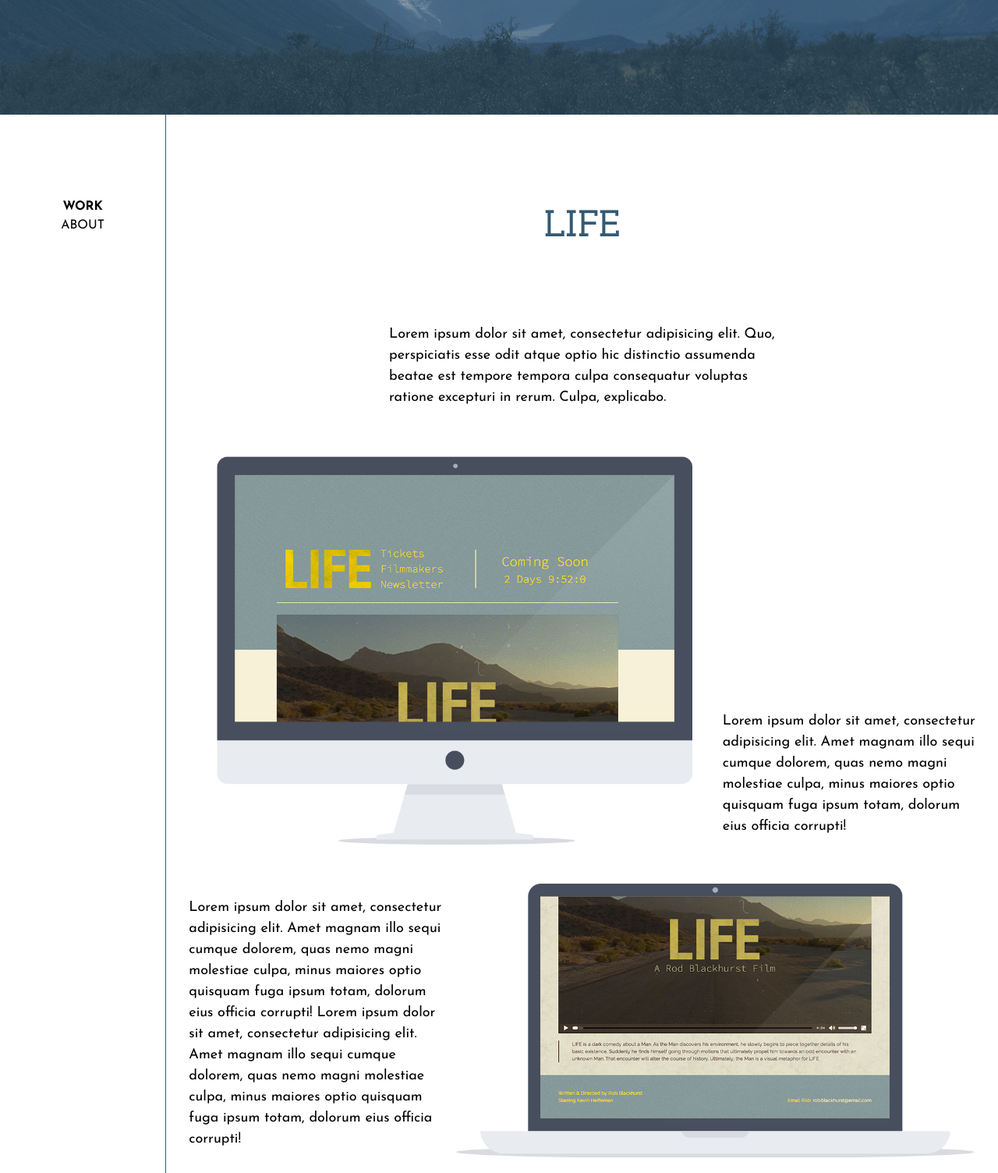
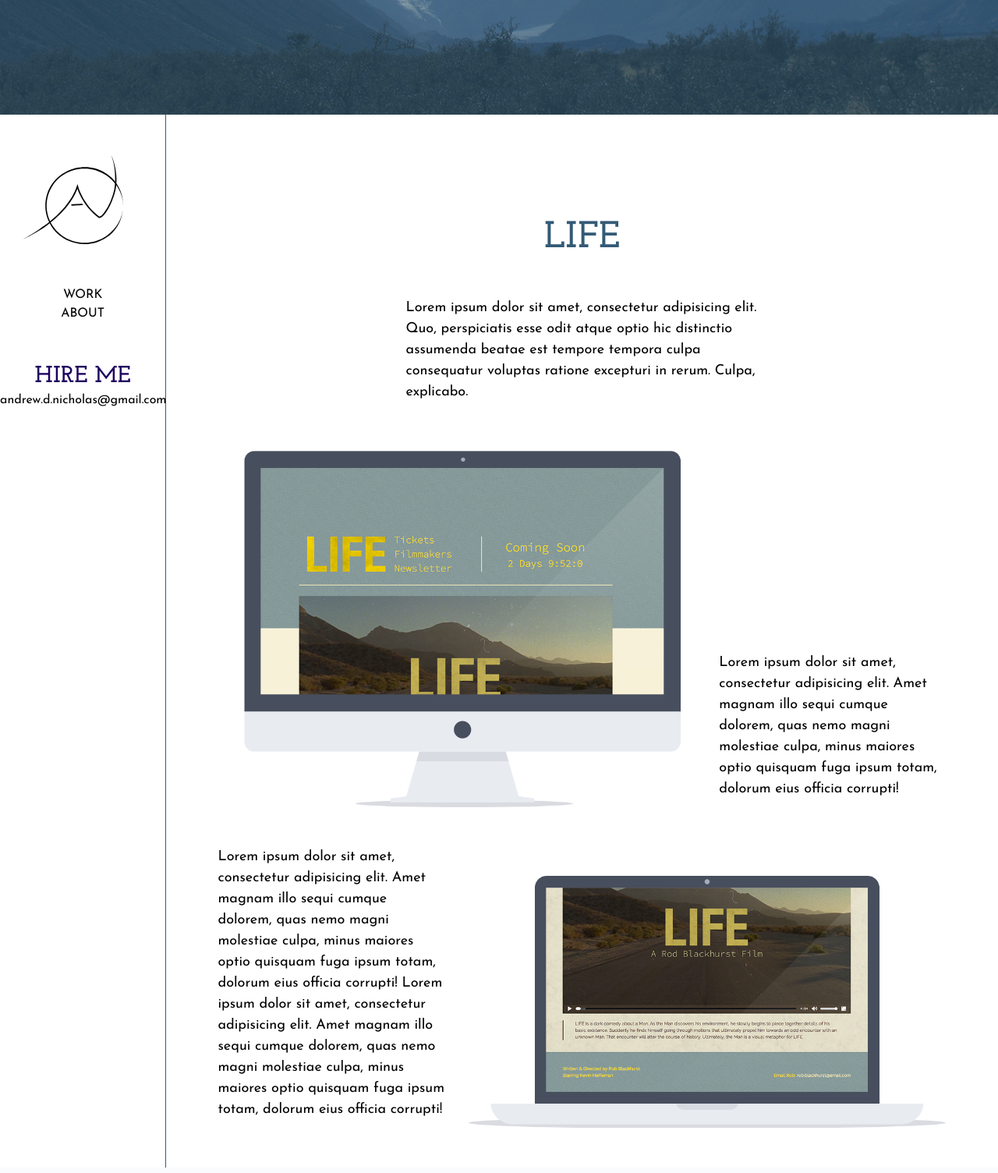
Before and after one commit to andrewnick/ywbc_portfolio_site, a PHP site: page / in a window 1280 px wide. Shown: the part 653-2157 px from the top of the page at 78% size. Run offline with PHP 8.4, Linux system fonts and the light colour scheme.

Commit message:
added logo and email address to side bar. Rearranged side bar

```diff
--- a/assets/scss/_grid.scss
+++ b/assets/scss/_grid.scss
@@ -5,15 +5,12 @@ $grid-background-total-columns: 12;
 $grid-background-gutter-width: 30px;
 //$grid-background-offset: 50px;
 $grid-background-baseline-color: green;
-$grid-background-baseline-height: 1.61em;
+$grid-background-baseline-height: 29px;
 // $show-column-grid-backgrounds: true;
 // $show-baseline-grid-backgrounds: true;
 // $show-grid-backgrounds: true;
 $grid-background-force-fluid: true;
 
-$base-font-size: 18px;
-$base-line-height: 28.98px;
-
 html, body {
 	@include grid-background();
 }
--- a/assets/scss/_work.scss
+++ b/assets/scss/_movie_site.scss
@@ -1,10 +1,10 @@
 .work_container{
-	padding: 20px;
+	padding: 4vw;
 }
 
 .work_title {
-	padding-top: 100px;
-	padding-bottom: 100px;
+	padding-top: 6.5vw;
+	padding-bottom: 4vw;
 }
 
 .work_text {
--- a/assets/scss/_sidebar.scss
+++ b/assets/scss/_sidebar.scss
@@ -4,14 +4,25 @@
 	position: absolute;
 	top: 0;
 	bottom: 0;
-	z-index: -1;
+	//z-index: -1;
+}
+
+.sidebar_logo_container {
+	margin-top: 4vw;
+	margin-right: 2vw
+}
+
+.sidebar_contact_container {
+	margin-top: 4vw;
 }
 
 
 .sidebar ul {
 	padding-left: 0px;
-	padding-top: 100px;
+	padding-top: 4vw;
 }
+
+
 .sidebar  li {
 	text-align: center;
 	list-style-type: none;
--- a/assets/scss/_text.scss
+++ b/assets/scss/_text.scss
@@ -3,6 +3,8 @@ body {
 	font-family: 'Josefin Sans', sans-serif;
 	font-weight: normal;
 	-webkit-font-smoothing: antialiased;
+	// font-size: $base-font-size;
+ //  	line-height: $base-line-height;
 }
 
 h1,h2,h3,h4,h5 {
@@ -13,26 +15,42 @@ h1,h2,h3,h4,h5 {
 h1 {
 
 	color: $dark-blue;
+	text-align: center;
+	font-family: 'Josefin Slab', sans-serif;
+
+	// font-size: $h1-font-size;
+	// line-height: $h1-line-height;
+	// margin-top: $h1-margin-top;
+	// margin-bottom: $h1-margin-bottom;
+
 	font-size: 48px;
-	text-align: center;
 	line-height: 48px;
-	font-family: 'Josefin Slab', sans-serif;
 }
 
 h2 {
 
 	color: $pale-blue;
-	font-size: 30px;
 	text-transform: uppercase;
 	text-align: center;
+	font-family: 'Josefin Slab', sans-serif;
+	font-weight: bold;
+
+	font-size: 30px;
 	line-height: 36px;
 	margin-top:30px;
-	font-family: 'Josefin Slab', sans-serif;
-	font-weight: bold;
+
+	// font-size: $h2-font-size;
+	// line-height: $h2-line-height;
+	// margin-top: $h2-margin-top;
+	// margin-bottom: $h2-margin-bottom;
 
 	&.tramp_title {
 		text-transform: none;
 		text-align: left;
+	}
+
+	&.sidebar_contact_title {
+		color: $purple;
 	}
 
 }
@@ -41,10 +59,17 @@ h3 {
 
 	color: $pale-blue;
 	text-align: center;
+	font-weight: bold;
+
 	font-size: 20px;
 	line-height: 24px;
 	margin-top: 5px;
-	font-weight: bold;
+
+	// font-size: $h3-font-size;
+	// line-height: $h3-line-height;
+	// margin-top: $h3-margin-top;
+	// margin-bottom: $h3-margin-bottom;
+
 }
 
 h4 {
@@ -52,35 +77,80 @@ h4 {
 	color: $lite-brown;
 	font-size: 16px;
 	line-height: 24px;
+	text-align: center;
+
+	// font-size: $h4-font-size;
+	// line-height: $h4-line-height;
+	// margin-top: $h4-margin-top;
+	// margin-bottom: $h4-margin-bottom;
 
 }
 
 h5 {
 	color: white;
-	font-size: 18px;
-	line-height: 38px;
+	font-size: 16px;
+	line-height: 24px;
+
+	// font-size: $h4-font-size;
+	// line-height: $h4-line-height;
+	// margin-top: $h4-margin-top;
+	// margin-bottom: $h4-margin-bottom;
 }
 
 h6 {
 
 	color: $lite-blue;
-	font-size: 18px;
 	text-align: center;
 	text-transform: uppercase;
+
+	font-size: 16px;
+	line-height: 24px;
+
+	// font-size: $h4-font-size;
+	// line-height: $h4-line-height;
+	// margin-top: $h4-margin-top;
+	// margin-bottom: $h4-margin-bottom;
 
 }
 
 p {
 
 	color: black;
+	text-align: left;
 	font-size: 18px;
 	line-height: 1.5em;
-	text-align: left;
 
 }
+
 
 a {
 	color: black;
 	font-size: 16px;
 	line-height: 1.5em;
 }
+
+// p, ul, ol, pre, table, blockquote {
+//   margin-top: 29px;
+//   margin-bottom: 29px;
+// }
+
+// /* Sanitation */
+// hr {
+//   border: 1px solid;
+//   margin: -1px 0;
+// }
+// ul ul, ol ol, ul ol, ol ul {
+//   margin-top: 0;
+//   margin-bottom: 0;
+// }
+// b, strong, em, small, code {
+//   line-height: 1;
+// }
+// sup, sub {
+//   vertical-align: baseline;
+//   position: relative;
+//   top: -0.4em;
+// }
+// sub {
+//   top: 0.4em;
+// }
--- a/assets/scss/_variables.scss
+++ b/assets/scss/_variables.scss
@@ -5,7 +5,7 @@ $large: 1200px;
 $background-colour: #1e0000;
 
 // Colours
-$purple: #1e005f ;
+$purple: #1e005f;
 $dark-blue: #335a76;
 $lite-blue: #598aab;
 $pale-blue: #ddebf1;
@@ -16,9 +16,44 @@ $green: #457f45;
 $navy-blue: #102539;
 
 
+// Values calculated from http://www.gridlover.net/app/
+// Settings: Font Size: 18px, Line Height: 1.6, Scale Factor 1.5
+
+// $base-font-size: 18px;
+// $base-line-height: 29px;
+// $measure: 760px;
+
+// $h1-font-size: 61px;
+// $h1-line: 29px;
+// $h1-lines: 3;
+// $h1-line-height: $h1-line * $h1-lines;
+// $h1-margin-top: 2 * $h1-line;
+// $h1-margin-bottom: 1 * $h1-line;
+
+// $h2-font-size: 41px;
+// $h2-line: 29px;
+// $h2-lines: 2;
+// $h2-line-height: $h2-line * $h2-lines;
+// $h2-margin-top: 2 * $h2-line;
+// $h2-margin-bottom: 1 * $h2-line;
+
+// $h3-font-size: 27px;
+// $h3-line: 29px;
+// $h3-lines: 1;
+// $h3-line-height: $h3-line * $h3-lines;
+// $h3-margin-top: 1 * $h3-line;
+// $h3-margin-bottom: 1 * $h3-line;
+
+// $h4-font-size: 18px;
+// $h4-line: 29px;
+// $h4-lines: 1;
+// $h4-line-height: $h4-line * $h4-lines;
+// $h4-margin-top: 1 * $h4-line;
+// $h4-margin-bottom: 1 * $h4-line;
+
 //Grid Dimensions
-$grid_base_width: 6px;
-$grid-gutter-width: $grid_base_width*3;
+// $grid_base_width: 6px;
+// $grid-gutter-width: $grid_base_width*3;
 //Header padding
 
 // Glyphicons location visible to scss compiler
--- a/assets/scss/main.scss
+++ b/assets/scss/main.scss
@@ -8,11 +8,11 @@
 * Your own imports shoud go here
 *********************************/
 @import "compass";
-//@import "grid";
 @import "mixins";
 @import "text";
+// @import "grid";
 @import "header";
 @import "home";
 @import "sidebar";
-@import "work";
+@import "movie_site";
 @import "content";
--- /dev/null
+++ b/includes/content.php
@@ -0,0 +1,31 @@
+<main class="content_container container-fluid">
+	<div class="row">
+
+		<aside class="sidebar sidebar_container hidden-xs col-sm-3 col-md-2 ">
+			<div class="row">
+				<div class="sidebar_logo_container">
+					<img class='img-responsive'src="assets/images/logo_b_thin.svg" alt="">
+				</div>
+				<!-- <nav data-spy="affix" data-offset-top="700"> -->
+					<ul>
+						<li><a href="#">WORK</a></li>
+						<li><a href="#">ABOUT</a></li>
+					</ul>
+				<!-- </nav> -->
+
+				<div class="sidebar_contact_container">
+					<h2 class="sidebar_contact_title">Hire Me</h2>
+					<h4><a href="mailto:andrew.d.nicholas@gmail.com" target="_top">andrew.d.nicholas@gmail.com</a></h4>
+				</div>
+			</div>
+		</aside>
+
+		<section class="col-xs-12 col-sm-offset-3 col-sm-9 col-md-offset-2 col-md-10">
+			<div class="work_container">
+
+				<?php require_once ('includes/movie_site.php'); ?>
+
+			</div>
+		</section>
+	</div>
+</main>
--- /dev/null
+++ b/includes/movie_site.php
@@ -0,0 +1,17 @@
+<article>
+	<div class="row">
+		<h1 class="work_title col-sm-12">LIFE</h1>
+	</div>
+	<div class="row">
+		<p class="work_text col-xs-12 col-sm-offset-3 col-sm-6">Lorem ipsum dolor sit amet, consectetur adipisicing elit. Quo, perspiciatis esse odit atque optio hic distinctio assumenda beatae est tempore tempora culpa consequatur voluptas ratione excepturi in rerum. Culpa, explicabo.</p>
+		<!-- <p class="work_text col-xs-12 col-sm-offset-3 col-sm-6">Life is a website built on </p>	 -->
+	</div>
+	<div class="row work_row_bottom">
+		<img class="work_img col-xs-12 col-sm-8 img-responsive" src="assets/images/life_top.png">
+		<p class="work_text work_text-img col-xs-12 col-sm-4">Lorem ipsum dolor sit amet, consectetur adipisicing elit. Amet magnam illo sequi cumque dolorem, quas nemo magni molestiae culpa, minus maiores optio quisquam fuga ipsum totam, dolorum eius officia corrupti!</p>
+	</div>
+	<div class="row work_row_bottom">
+		<p class="work_text work_text-img col-xs-12 col-sm-4">Lorem ipsum dolor sit amet, consectetur adipisicing elit. Amet magnam illo sequi cumque dolorem, quas nemo magni molestiae culpa, minus maiores optio quisquam fuga ipsum totam, dolorum eius officia corrupti! Lorem ipsum dolor sit amet, consectetur adipisicing elit. Amet magnam illo sequi cumque dolorem, quas nemo magni molestiae culpa, minus maiores optio quisquam fuga ipsum totam, dolorum eius officia corrupti!</p>
+		<img class="work_img col-xs-12 col-sm-8 img-responsive" src="assets/images/life_bottom.png">
+	</div>
+</article>
--- a/includes/work.php
+++ /dev/null
@@ -1,39 +0,0 @@
-<!-- <aside class="sidebar sidebar_container">
-	<nav data-spy="affix" data-offset-top="100">
-		<ul>
-			<li><a href="#">WORK</a></li>
-			<li><a href="#">ABOUT</a></li>
-		</ul>
-	</nav>
-</aside> -->
-<main class="content_container container-fluid">
-	<section class="row">
-		<aside class="sidebar sidebar_container hidden-xs col-sm-2">
-			<!-- <nav data-spy="affix" data-offset-top="700"> -->
-				<ul>
-					<li><h3><a href="#">WORK</a></h3></li>
-					<li><a href="#">ABOUT</a></li>
-				</ul>
-			<!-- </nav> -->
-		</aside>
-
-		<article class="col-xs-12 col-sm-offset-2 col-sm-10">
-			<div class="work_container">
-				<div class="row">
-					<h1 class="work_title col-sm-12">LIFE</h1>
-				</div>
-				<div class="row">
-					<p class="work_text col-xs-12 col-sm-offset-3 col-sm-6">Lorem ipsum dolor sit amet, consectetur adipisicing elit. Quo, perspiciatis esse odit atque optio hic distinctio assumenda beatae est tempore tempora culpa consequatur voluptas ratione excepturi in rerum. Culpa, explicabo.</p>
-				</div>
-				<div class="row work_row_bottom">
-					<img class="work_img col-xs-12 col-sm-8 img-responsive" src="assets/images/life_top.png">
-					<p class="work_text work_text-img col-xs-12 col-sm-4">Lorem ipsum dolor sit amet, consectetur adipisicing elit. Amet magnam illo sequi cumque dolorem, quas nemo magni molestiae culpa, minus maiores optio quisquam fuga ipsum totam, dolorum eius officia corrupti!</p>
-				</div>
-				<div class="row work_row_bottom">
-					<p class="work_text work_text-img col-xs-12 col-sm-4">Lorem ipsum dolor sit amet, consectetur adipisicing elit. Amet magnam illo sequi cumque dolorem, quas nemo magni molestiae culpa, minus maiores optio quisquam fuga ipsum totam, dolorum eius officia corrupti! Lorem ipsum dolor sit amet, consectetur adipisicing elit. Amet magnam illo sequi cumque dolorem, quas nemo magni molestiae culpa, minus maiores optio quisquam fuga ipsum totam, dolorum eius officia corrupti!</p>
-					<img class="work_img col-xs-12 col-sm-8 img-responsive" src="assets/images/life_bottom.png">
-				</div>
-			</div>
-		</article>
-	</section>
-</main>
--- a/index.php
+++ b/index.php
@@ -16,7 +16,7 @@
       }
       else {
 
-         require_once('includes/work.php');
+         require_once('includes/content.php');
       }
 
     ?>
```
Also changed, not shown: assets/css/main.css, assets/images/logo_b.svg (deleted), assets/images/logo_b_thin.svg (added), assets/images/logo_w.svg (deleted), assets/images/logo_w_thin2.svg (deleted), includes/sidebar.php (added).
